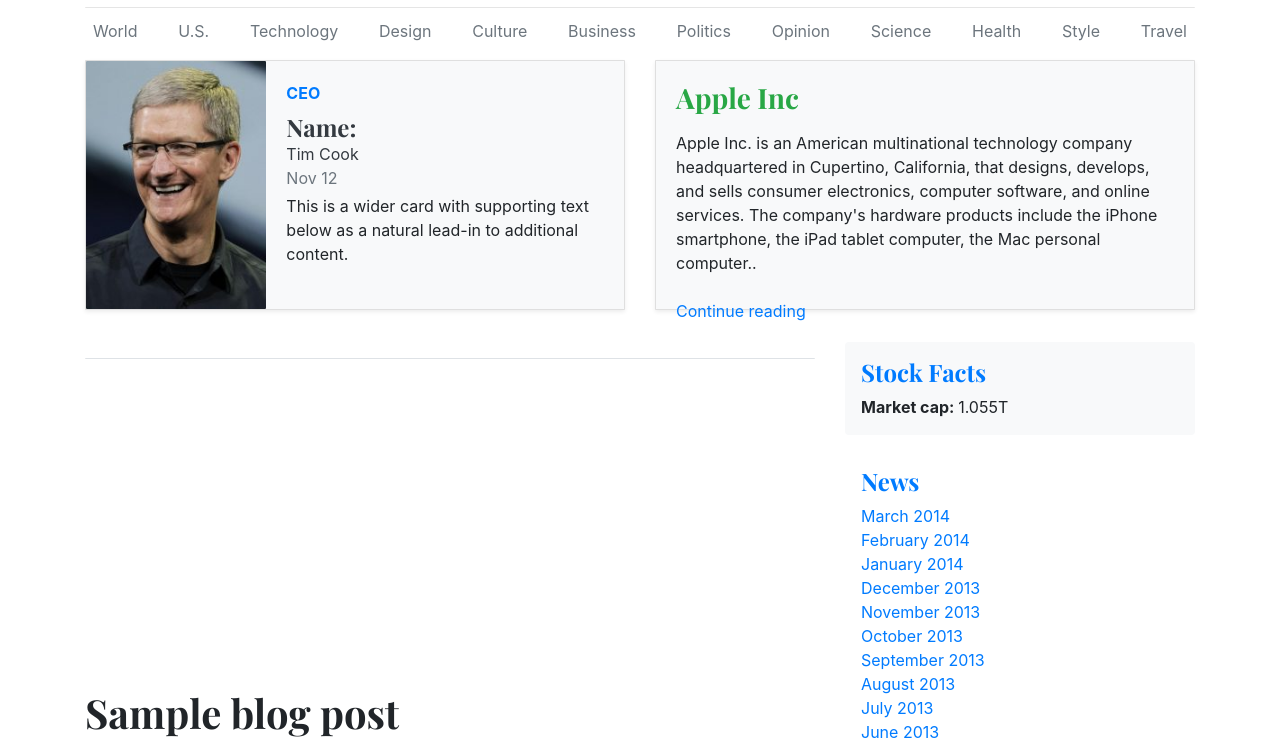
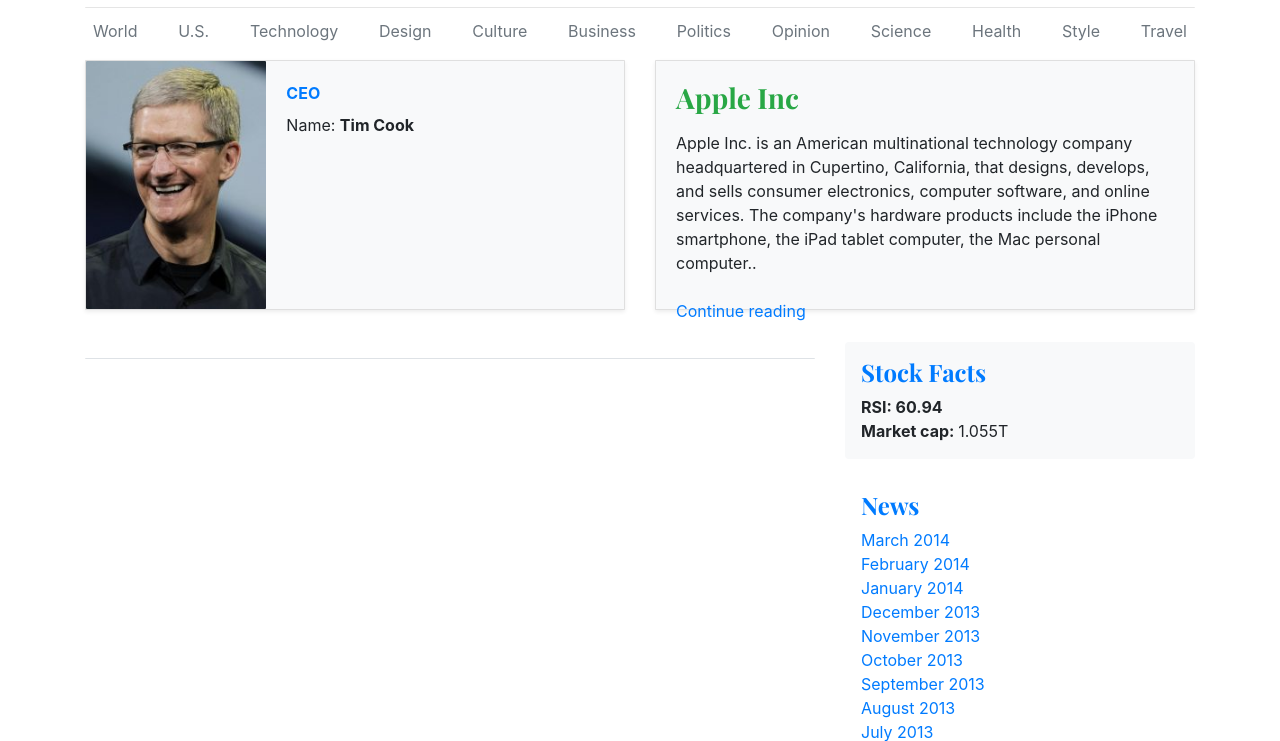
Before and after one commit to MarkHold/Bloomberg-2.0, a plain HTML site: page company.html in a window 1280 px wide. Shown: the part 61-802 px from the top of the page. Drawn offline with nearby package versions, Linux system fonts and the light colour scheme.

Commit message:
working on the company page

```diff
--- a/Stock.css
+++ b/Stock.css
@@ -1,5 +1,4 @@
 body {
-    background-image: url('2.jpg');
     -webkit-background-size: cover;
     -moz-background-size: cover;
     -o-background-size: cover;
--- a/company.html
+++ b/company.html
@@ -7,11 +7,6 @@
     <meta name="description" content="">
     <meta name="author" content="">
     <link rel="icon" href="../../../../favicon.ico">
-
-    <script type="text/javascript" src="common/jquery.min.js"></script>
-    <script type="text/javascript" src="common/jquery-ui.min.js"></script>
-    <script type="text/javascript" src="Scripts/config.js"></script>
-    <script data-main="Apple" src="Scripts/require.js"></script>
 
     <title>Blog Template for Bootstrap</title>
 
@@ -66,12 +61,7 @@
                 <img class="card-img-right flex-auto d-none d-lg-block" src="timCook.jpg" alt="Card image cap">
                 <div class="card-body d-flex flex-column align-items-start bg-light">
                     <strong class="d-inline-block mb-2 text-primary">CEO</strong>
-                    <h4 class="mb-0">
-                        <a class="text-dark" href="#">Name: </a>
-                    </h4>
-                    <a class="text-dark" href="#">Tim Cook</a>
-                    <div class="mb-1 text-muted">Nov 12</div>
-                    <p class="card-text mb-auto">This is a wider card with supporting text below as a natural lead-in to additional content.</p>
+                    <p>Name: <strong>Tim Cook</strong></p>
                 </div>
             </div>
         </div>
@@ -100,11 +90,11 @@
             </h3>
 
             <div style="position: center; top: 10px;">
-                <canvas width="500px" height="300px" id="stockChart"></canvas>
+                <canvas width="700px" height="400px" id="stockChart"></canvas>
             </div>
 
             <div class="blog-post">
-                <h2 class="blog-post-title">Sample blog post</h2>
+                <h2 class="blog-post-title">General Information</h2>
                 <p class="blog-post-meta">January 1, 2014 by <a href="#">Mark</a></p>
 
                 <p>This blog post shows a few different types of content that's supported and styled with Bootstrap. Basic typography, images, and code are all supported.</p>
@@ -142,7 +132,9 @@
         <aside class="col-md-4 blog-sidebar">
             <div class="p-3 mb-3 bg-light rounded">
                 <h4 class="text-primary">Stock Facts</h4>
+                <p class="mb-0"> <strong>RSI: </strong> <strong>60.94</strong></p>
                 <p class="mb-0"> <strong>Market cap: </strong> 1.055T</p>
+
             </div>
 
             <div class="p-3">
@@ -189,9 +181,7 @@
 <!-- Placed at the end of the document so the pages load faster -->
 <script src="https://code.jquery.com/jquery-3.3.1.slim.min.js" integrity="sha384-q8i/X+965DzO0rT7abK41JStQIAqVgRVzpbzo5smXKp4YfRvH+8abtTE1Pi6jizo" crossorigin="anonymous"></script>
 <script>window.jQuery || document.write('<script src="../../assets/js/vendor/jquery-slim.min.js"><\/script>')</script>
-<script src="../../assets/js/vendor/popper.min.js"></script>
-<script src="../../dist/js/bootstrap.min.js"></script>
-<script src="../../assets/js/vendor/holder.min.js"></script>
+<script src="js/bootstrap.min.js"></script>
 <script>
     Holder.addTheme('thumb', {
         bg: '#55595c',
@@ -199,5 +189,11 @@
         text: 'Thumbnail'
     });
 </script>
+<script type="text/javascript" src="common/jquery.min.js"></script>
+<script type="text/javascript" src="common/jquery-ui.min.js"></script>
+<script type="text/javascript" src="Scripts/config.js"></script>
+<script data-main="Apple" src="Scripts/require.js"></script>
+<script type="text/javascript" src="Apple.js"></script>
+
 </body>
 </html>
```
Also changed, not shown: Apple.html (+1 -1 lines), index.html (+1 -3 lines).
